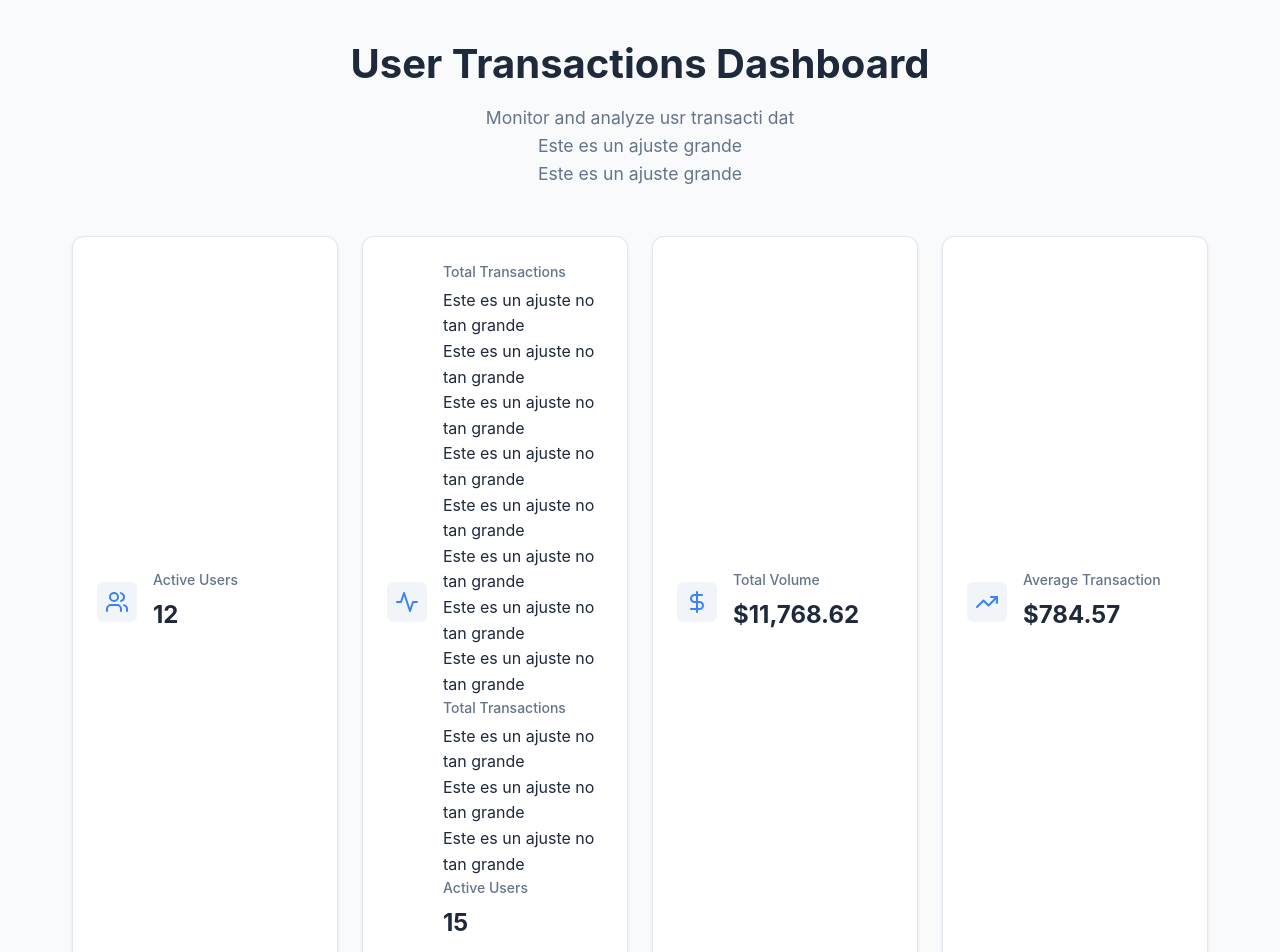
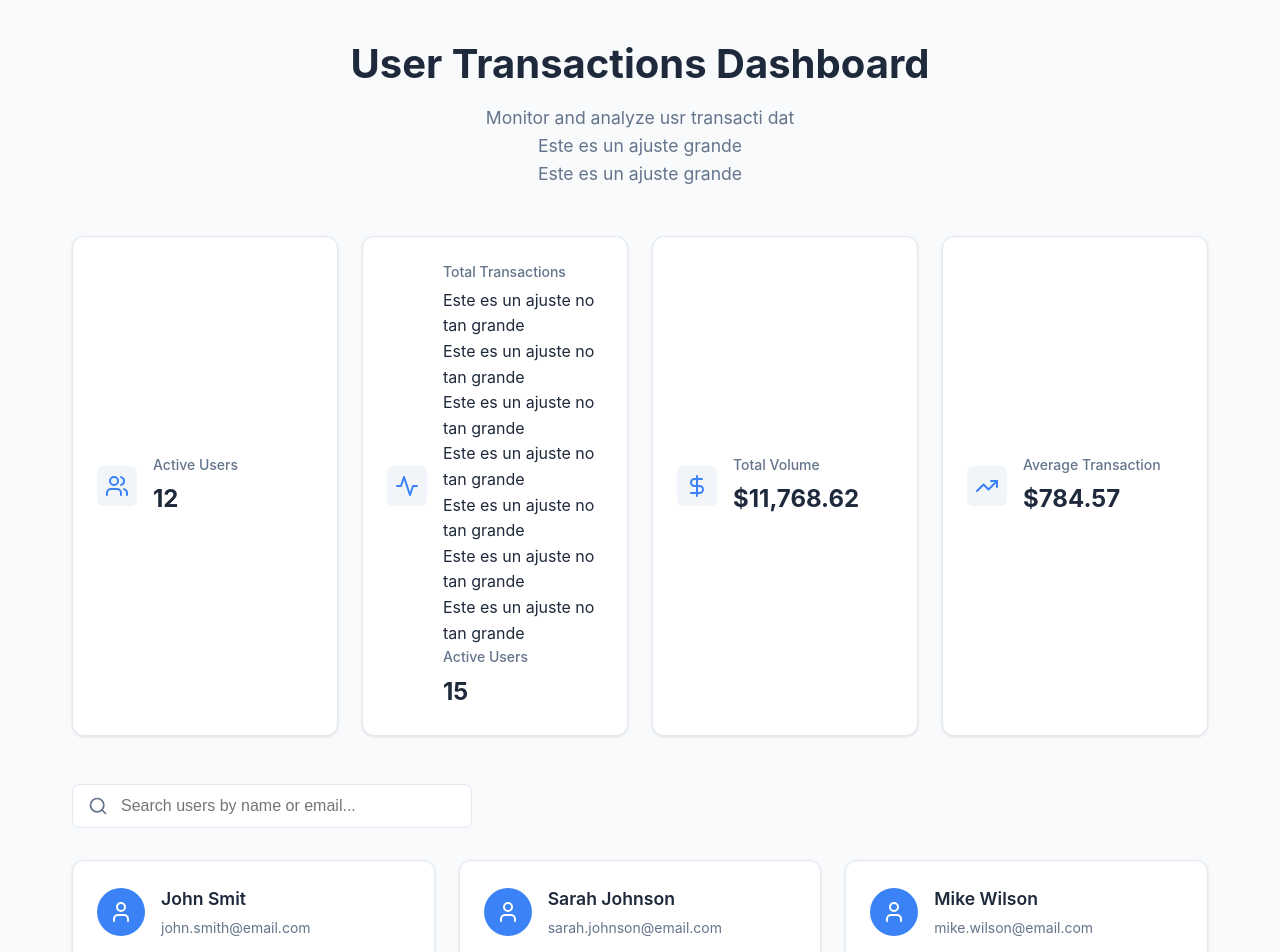
Before and after one commit to mio92/pagos-en-linea, a React (Create React App) app: page / in a window 1280 px wide. Shown: the top 952 px of the page. Built offline with nearby package versions, Linux system fonts and the light colour scheme.

Commit message:
prueba 46

```diff
--- a/src/components/Dashboard.tsx
+++ b/src/components/Dashboard.tsx
@@ -70,11 +70,6 @@ const Dashboard: React.FC = () => {
         <p>Este es un ajuste no tan grande</p>
         <p>Este es un ajuste no tan grande</p>
         <p>Este es un ajuste no tan grande</p>
-        <p>Este es un ajuste no tan grande</p>
-            <h3>Total Transactions</h3>
-        <p>Este es un ajuste no tan grande</p>
-        <p>Este es un ajuste no tan grande</p>
-        <p>Este es un ajuste no tan grande</p>
             <h3>Active Users</h3>
             <p className="stat-number">{transactionSummary.totalTransactions}</p>
           </div>
```
